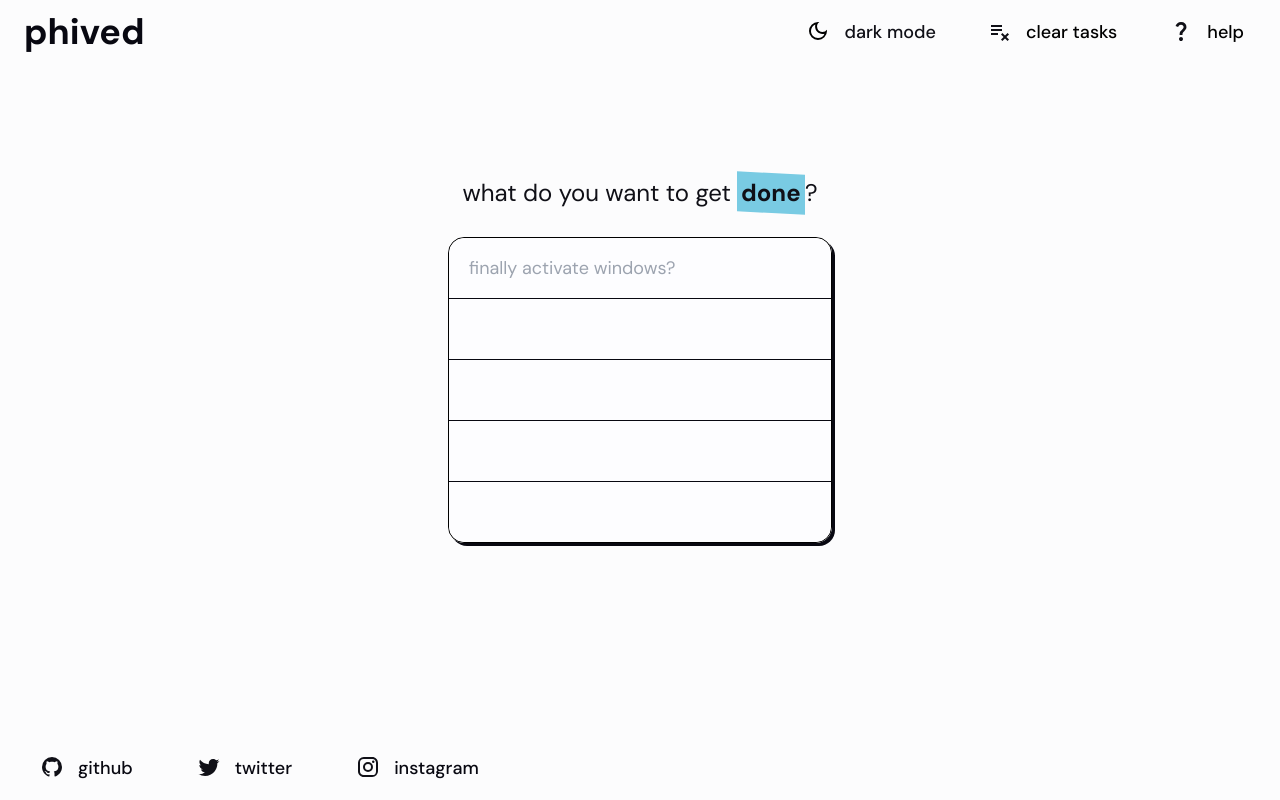
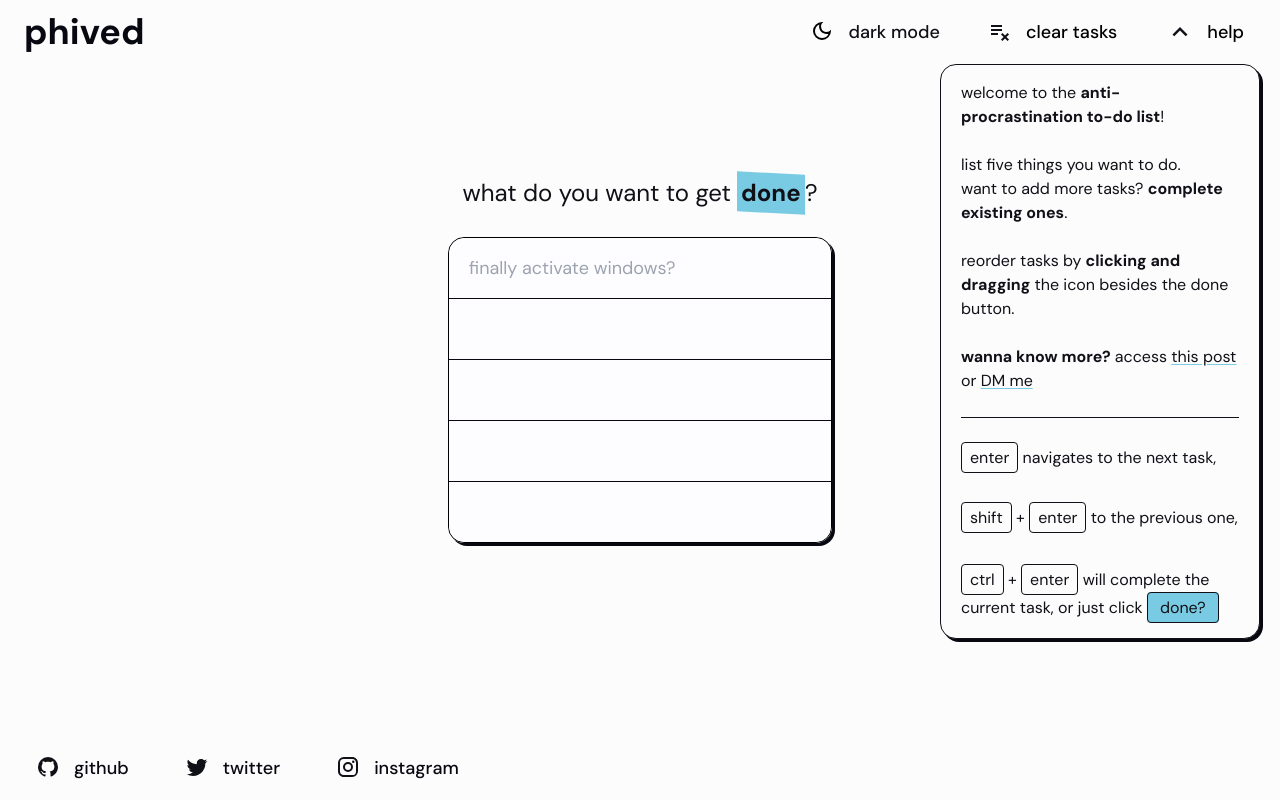
Before and after one commit to LukeberryPi/phived, a React (Vite) app: page / in a window 1280 px wide. Built offline with nearby package versions, Linux system fonts and the light colour scheme.

Commit message:
chore: endless tinketing

```diff
--- a/src/components/Footer.tsx
+++ b/src/components/Footer.tsx
@@ -5,7 +5,7 @@ export function Footer() {
     <footer className="fixed bottom-0 flex h-16 w-full items-center justify-center sm:justify-start sm:px-6">
       <div className="flex h-full items-center justify-between space-x-8">
         <a
-          className="group flex select-none items-center gap-3 rounded-2xl py-2 px-3 transition duration-100 hover:bg-darkBlack hover:ease-in-out dark:hover:bg-lightWhite sm:px-4"
+          className="group flex select-none items-center gap-3 rounded-2xl py-2 px-3 transition-all hover:bg-darkBlack hover:ease-in-out dark:hover:bg-lightWhite"
           target="_blank"
           href="https://github.com/LukeberryPi/phived"
           rel="noreferrer"
@@ -16,7 +16,7 @@ export function Footer() {
           </p>
         </a>
         <a
-          className="group flex select-none items-center gap-3 rounded-2xl py-2 px-3 transition duration-100 hover:bg-twitterBlue hover:ease-in-out sm:px-4"
+          className="group flex select-none items-center gap-3 rounded-2xl py-2 px-3 transition-all hover:bg-twitterBlue hover:ease-in-out"
           target="_blank"
           href="https://twitter.com/phivedphived"
           rel="noreferrer"
@@ -27,7 +27,7 @@ export function Footer() {
           </p>
         </a>
         <a
-          className="group flex select-none items-center gap-3 rounded-2xl from-instagramPink via-instagramOrange to-instagramPurple py-2 px-3 transition duration-100 hover:bg-gradient-to-r hover:ease-in-out sm:px-4"
+          className="group flex select-none items-center gap-3 rounded-2xl from-instagramPink via-instagramOrange to-instagramPurple py-2 px-3 transition-all hover:bg-gradient-to-r hover:ease-in-out"
           target="_blank"
           href="https://www.instagram.com/phivedphived/"
           rel="noreferrer"
--- a/src/components/Header.tsx
+++ b/src/components/Header.tsx
@@ -2,12 +2,12 @@ import { useEffect, useState } from "react";
 import { useTasksContext } from "src/contexts";
 import { Logo, HelpMenu } from "src/components";
 import { handleSetTheme, isThemeSetToDark } from "src/utils";
-import { ClearTasksIcon, DarkModeIcon, HelpIcon, LightModeIcon } from "src/icons";
+import { ClearTasksIcon, DarkModeIcon, ArrowUpIcon, ArrowDownIcon, LightModeIcon } from "src/icons";
 
 export function Header() {
   const { clearTasks, tasks } = useTasksContext();
   const [isDarkMode, setIsDarkMode] = useState(isThemeSetToDark());
-  const [showHelpMenu, setShowHelpMenu] = useState(false);
+  const [showHelpMenu, setShowHelpMenu] = useState(true);
 
   const noTasks = tasks.filter(Boolean).length === 0;
 
@@ -29,7 +29,7 @@ export function Header() {
       <nav className="flex h-full items-center justify-between space-x-6">
         <button
           onClick={toggleDarkMode}
-          className="group flex cursor-pointer select-none items-center gap-3 rounded-2xl px-3 py-2 transition duration-100 hover:bg-darkBlack hover:ease-in-out dark:hover:bg-lightWhite"
+          className="group flex cursor-pointer select-none items-center gap-3 rounded-2xl px-3 py-2 transition-all hover:bg-darkBlack hover:ease-in-out dark:hover:bg-lightWhite"
         >
           {isDarkMode ? (
             <>
@@ -51,9 +51,9 @@ export function Header() {
           onClick={clearTasks}
           className={`${
             noTasks
-              ? "cursor-not-allowed hover:bg-greyLight/60 focus:translate-x-2 focus:outline-none dark:hover:bg-greyDark/40"
+              ? "cursor-not-allowed hover:bg-greyLight/60 focus:outline-none dark:hover:bg-greyDark/40"
               : "cursor-pointer hover:bg-alertRed hover:text-lighterWhite"
-          } group flex select-none items-center gap-3 rounded-2xl px-3 py-2 transition duration-100 hover:ease-in-out sm:px-4`}
+          } group flex select-none items-center gap-3 rounded-2xl px-3 py-2 transition-all hover:ease-in-out`}
           disabled={noTasks}
         >
           <ClearTasksIcon
@@ -63,16 +63,18 @@ export function Header() {
           />
           <p className="text-base font-medium dark:text-lightWhite xs:text-lg">clear tasks</p>
         </button>
-        <div className="flex flex-col items-center">
         <button
           onClick={toggleHelpMenu}
-            className="group flex select-none items-center gap-3 rounded-2xl px-3 py-2 hover:bg-berryBlue hover:ease-in-out dark:hover:bg-purpleRain"
+          className="group flex cursor-pointer select-none items-center gap-3 rounded-2xl px-3 py-2 transition-all hover:bg-berryBlue hover:ease-in-out dark:hover:bg-purpleRain"
         >
-            <HelpIcon className="fill-darkBlack transition duration-100 dark:fill-lightWhite" />
+          {showHelpMenu ? (
+            <ArrowUpIcon className="fill-darkBlack transition-all dark:fill-lightWhite" />
+          ) : (
+            <ArrowDownIcon className="fill-darkBlack transition-all dark:fill-lightWhite" />
+          )}
           <p className="text-base font-medium dark:text-lightWhite xs:text-lg">help</p>
         </button>
         {showHelpMenu && <HelpMenu />}
-        </div>
       </nav>
     </header>
   );
--- a/src/components/HelpMenu.tsx
+++ b/src/components/HelpMenu.tsx
@@ -1,58 +1,77 @@
-import { CloseIcon, DragIcon } from "src/icons";
+import { CloseIcon } from "src/icons";
 
 export function HelpMenu() {
   return (
-    <div className="fit-content absolute right-7 top-16 flex max-w-xs flex-col items-start rounded-2xl border bg-lightWhite p-3">
-      <CloseIcon className="absolute top-0 right-0 m-2 cursor-pointer fill-darkBlack" />
-      <p className="my-4">
+    <div className="absolute right-5 top-full max-w-xs rounded-2xl border border-darkBlack bg-lightWhite py-4 px-5 shadow-brutalist-dark dark:border-lightWhite dark:bg-darkBlack dark:shadow-brutalist-light">
+      {/* <CloseIcon className="absolute top-0 right-0 m-2 cursor-pointer fill-darkBlack dark:fill-lightWhite" /> */}
+      <p className="text-darkBlack dark:text-lightWhite">
         welcome to the <strong>anti-procrastination to-do list</strong>!
       </p>
-      <hr className="h-px w-full border-0 bg-greyLight" />
-      <p className="my-4">
+      <br />
+      <p className="text-darkBlack dark:text-lightWhite">
         list five things you want to do. <br />
-        want more tasks? <strong>complete existing ones</strong>.
+        want to add more tasks? <strong>complete existing ones</strong>.
       </p>
-      <hr className="h-px w-full border-0 bg-greyLight" />
-      <p className="my-4">
-        reorder tasks by clicking and dragging the icon besides the done button.
+      <br />
+
+      <p className="text-darkBlack dark:text-lightWhite">
+        reorder tasks by <strong>clicking and dragging</strong> the icon besides the done button.
       </p>
-      <hr className="h-px w-full border-0 bg-greyLight" />
-      <p className="my-4">
-        <kbd className="my-12 rounded border border-darkBlack px-3 py-1 font-sans">enter</kbd>{" "}
-        navigates to the next task,{" "}
-      </p>
-      <p className="my-4">
-        <kbd className="my-12 rounded border border-darkBlack px-3 py-1 font-sans">shift</kbd> +{" "}
-        <kbd className="my-12 rounded border border-darkBlack px-3 py-1 font-sans">enter</kbd> to
-        the previous one,
-      </p>
-      <p className="my-4">
-        <kbd className="my-12 rounded border border-darkBlack px-3 py-1 font-sans">ctrl</kbd> +{" "}
-        <kbd className="my-12 rounded border border-darkBlack px-3 py-1 font-sans">enter</kbd> will
-        complete the current task, or just click{" "}
-        <span className="rounded border border-darkBlack bg-berryBlue py-1 px-3">done</span>
-      </p>
-      <hr className="h-px w-full border-0 bg-greyLight" />
-      <p className="my-4">
-        if you have doubts, access{" "}
+      <br />
+
+      <p className="text-darkBlack dark:text-lightWhite">
+        <strong>wanna know more?</strong> access{" "}
         <a
-          href="https://twitter.com/phivedphived/status/1636734098252128257?s=20"
           rel="noreferrer"
           target="_blank"
-          className="underline decoration-berryBlue underline-offset-2"
+          className="cursor-pointer underline decoration-berryBlue underline-offset-2 dark:decoration-purpleRain"
         >
           this post{" "}
         </a>
         or{" "}
         <a
-          href="https://twitter.com/LukeberryPi"
           rel="noreferrer"
           target="_blank"
-          className="underline decoration-berryBlue underline-offset-2"
+          className="cursor-pointer underline decoration-berryBlue underline-offset-2 dark:decoration-purpleRain"
         >
           DM me
         </a>
       </p>
+      <br />
+      <hr className="mb-7 h-px w-full border-darkBlack dark:border-lightWhite" />
+      <div className="space-y-3">
+        <p className="text-darkBlack dark:text-lightWhite">
+          <kbd className="rounded border border-darkBlack px-2 py-1 font-sans dark:border-lightWhite">
+            enter
+          </kbd>{" "}
+          navigates to the next task,{" "}
+        </p>
+        <br />
+        <p className="text-darkBlack dark:text-lightWhite">
+          <kbd className="rounded border border-darkBlack px-2 py-1 font-sans dark:border-lightWhite">
+            shift
+          </kbd>{" "}
+          +{" "}
+          <kbd className="rounded border border-darkBlack px-2 py-1 font-sans dark:border-lightWhite">
+            enter
+          </kbd>{" "}
+          to the previous one,
+        </p>
+        <br />
+        <p className="leading-7 text-darkBlack dark:text-lightWhite">
+          <kbd className="rounded border border-darkBlack px-2 py-1 font-sans dark:border-lightWhite">
+            ctrl
+          </kbd>{" "}
+          +{" "}
+          <kbd className="rounded border border-darkBlack px-2 py-1 font-sans dark:border-lightWhite">
+            enter
+          </kbd>{" "}
+          will complete the current task, or just click{" "}
+          <span className="rounded border border-darkBlack bg-berryBlue py-1 px-3 dark:border-lightWhite dark:bg-purpleRain">
+            done?
+          </span>
+        </p>
+      </div>
     </div>
   );
 }
--- /dev/null
+++ b/src/icons/ArrowDownIcon.tsx
@@ -0,0 +1,15 @@
+import { type DefaultIconProps } from "src/utils/defaultIconProps";
+
+export function ArrowDownIcon({ className, squareWidthAndHeight = 30 }: DefaultIconProps) {
+  return (
+    <svg
+      xmlns="http://www.w3.org/2000/svg"
+      className={className}
+      width={squareWidthAndHeight}
+      height={squareWidthAndHeight}
+      viewBox="0 0 24 24"
+    >
+      <path className={className} d="M16.59 8.59L12 13.17L7.41 8.59L6 10l6 6l6-6z" />
+    </svg>
+  );
+}
--- /dev/null
+++ b/src/icons/ArrowUpIcon.tsx
@@ -0,0 +1,15 @@
+import { type DefaultIconProps } from "src/utils/defaultIconProps";
+
+export function ArrowUpIcon({ className, squareWidthAndHeight = 30 }: DefaultIconProps) {
+  return (
+    <svg
+      className={className}
+      xmlns="http://www.w3.org/2000/svg"
+      width={squareWidthAndHeight}
+      height={squareWidthAndHeight}
+      viewBox="0 0 24 24"
+    >
+      <path className={className} d="m12 8l-6 6l1.41 1.41L12 10.83l4.59 4.58L18 14z" />
+    </svg>
+  );
+}
--- a/src/icons/HelpIcon.tsx
+++ /dev/null
@@ -1,17 +0,0 @@
-import { type DefaultIconProps } from "src/utils/defaultIconProps";
-
-export function HelpIcon({ className, squareWidthAndHeight = 26 }: DefaultIconProps) {
-  return (
-    <svg
-      xmlns="http://www.w3.org/2000/svg"
-      width={squareWidthAndHeight}
-      height={squareWidthAndHeight}
-      viewBox="0 0 26 26"
-    >
-      <path
-        className={className}
-        d="M10.6 16q0-2.025.363-2.913T12.5 11.15q1.025-.9 1.563-1.563t.537-1.512q0-1.025-.687-1.7T12 5.7q-1.275 0-1.938.775T9.126 8.05L6.55 6.95q.525-1.6 1.925-2.775T12 3q2.625 0 4.038 1.463t1.412 3.512q0 1.25-.537 2.138t-1.688 2.012Q14 13.3 13.738 13.913T13.475 16H10.6Zm1.4 6q-.825 0-1.412-.588T10 20q0-.825.588-1.413T12 18q.825 0 1.413.588T14 20q0 .825-.588 1.413T12 22Z"
-      />
-    </svg>
-  );
-}
--- a/src/icons/index.ts
+++ b/src/icons/index.ts
@@ -2,7 +2,8 @@ export { DragIcon } from "src/icons/DragIcon";
 export { DarkModeIcon } from "src/icons/DarkModeIcon";
 export { LightModeIcon } from "src/icons/LightModeIcon";
 export { ClearTasksIcon } from "src/icons/ClearTasksIcon";
-export { HelpIcon } from "src/icons/HelpIcon";
+export { ArrowUpIcon } from "src/icons/ArrowUpIcon";
+export { ArrowDownIcon } from "src/icons/ArrowDownIcon";
 export { InstagramIcon } from "src/icons/InstagramIcon";
 export { GithubIcon } from "src/icons/GithubIcon";
 export { TwitterIcon } from "src/icons/TwitterIcon";
```
Also changed, not shown: src/icons/CloseIcon.tsx (+3 -11 lines). Lines whose indentation alone changed are shown as unchanged.
